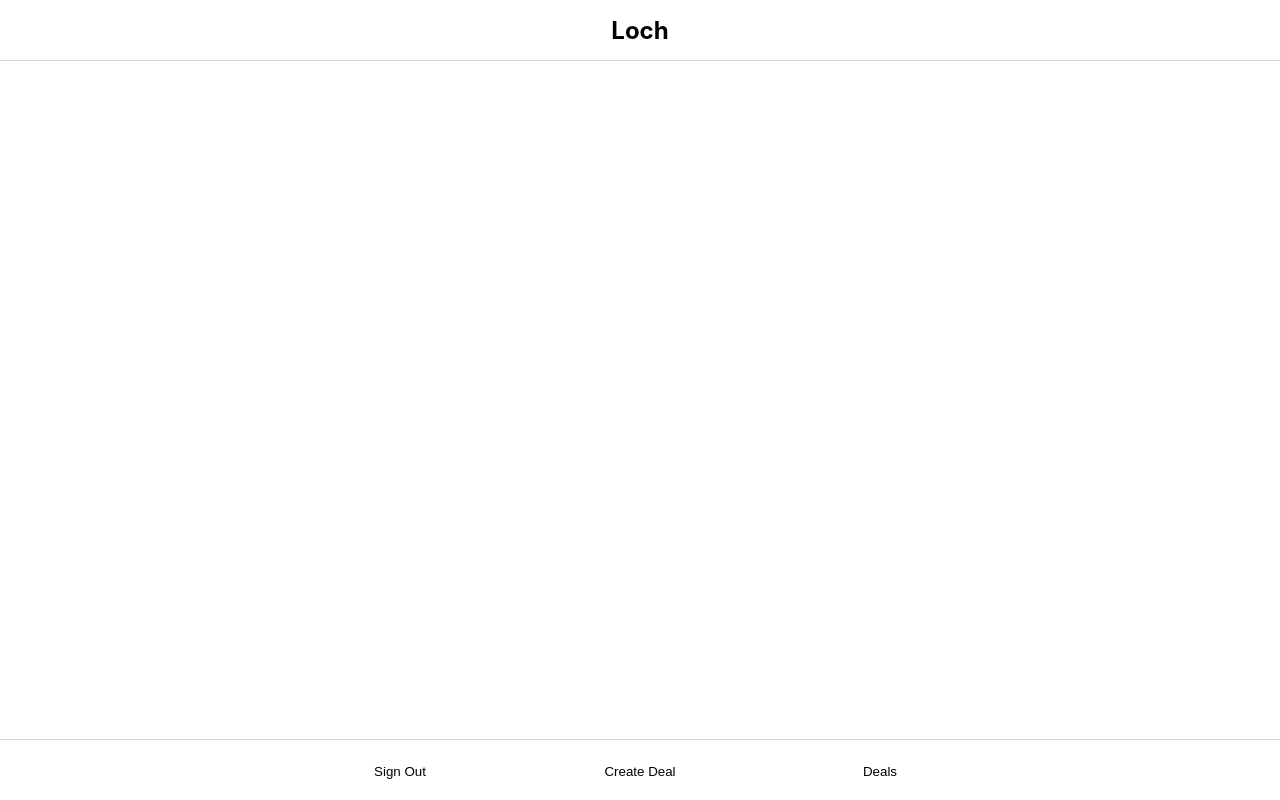
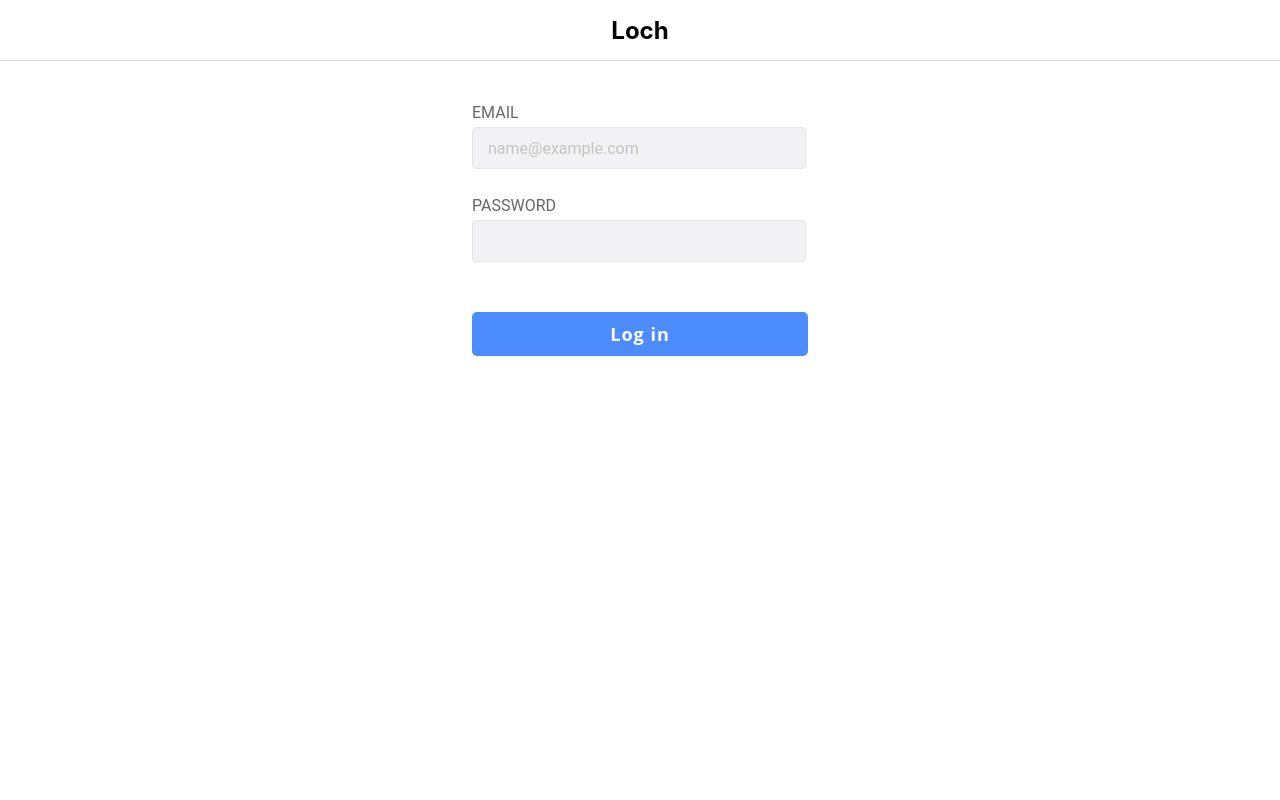
Before and after one commit to Sabir001/loch-dashboard, a React (Create React App) app: page /auth/login in a window 1280 px wide. Built offline with nearby package versions, Linux system fonts and the light colour scheme.

Commit message:
Added sign in form

```diff
--- /dev/null
+++ b/src/components/Auth/SigninForm.css
@@ -0,0 +1,72 @@
+.sign-in-form {
+  align-items: center;
+  display: flex;
+  height: 100%;
+  justify-content: center;
+}
+
+.form {
+  margin-bottom: 98px;
+  margin-top: 41px;
+}
+
+.input-group {
+  margin-bottom: 26px;
+}
+.input-group:nth-last-child(-n + 2) {
+  margin-bottom: 50px;
+}
+.input-group > label,
+.input-group > input {
+  font-family: "Roboto", sans-serif;
+  max-width: 420px;
+  text-align: left;
+  width: 80%;
+}
+.input-group > label {
+  color: #676767;
+  display: inline-block;
+  margin-bottom: 5px;
+  text-transform: uppercase;
+}
+.input-group > input {
+  background: #f2f2f5;
+  border-radius: 4px;
+  border: 1px solid #e5e5e5;
+  color: #676767;
+  width: 90%;
+  font-size: 16px;
+  height: 40px;
+  outline: 0;
+  padding: 0 15px;
+  transition: all 0.3s;
+}
+.input-group > input:focus {
+  background: #fff;
+  border-color: #c4c4c4;
+}
+.input-group > input::placeholder {
+  color: #c4c4c4;
+  font-size: 16px;
+}
+
+button {
+  border-radius: 5px;
+  border: none;
+  color: #fff;
+  cursor: pointer;
+  font-family: "Open Sans", sans-serif;
+  font-size: 18px;
+  font-weight: bold;
+  letter-spacing: 1px;
+  width: 100%;
+  outline: 0;
+  padding: 10px 0;
+  transition: background 0.3s;
+}
+button.primary {
+  background: #4c8cff;
+}
+button.primary:hover {
+  background: #3d80fc;
+}
--- a/src/components/Auth/SigninForm.js
+++ b/src/components/Auth/SigninForm.js
@@ -1,7 +1,55 @@
-import React from "react";
+import React, { useState } from "react";
+import { toast } from "react-toastify";
+import "./SigninForm.css";
 
-function SigninForm() {
-  return <div>Todo</div>;
+const validEmailRegex = RegExp(
+  /^(([^<>()[\]\\.,;:\s@"]+(\.[^<>()[\]\\.,;:\s@"]+)*)|(".+"))@((\[[0-9]{1,3}\.[0-9]{1,3}\.[0-9]{1,3}\.[0-9]{1,3}\])|(([a-zA-Z\-0-9]+\.)+[a-zA-Z]{2,}))$/
+);
+
+function SigninForm({ userSignIn, signinLoader }) {
+  const [email, setEmail] = useState("");
+  const [password, setPassword] = useState("");
+  const handleSubmit = (e) => {
+    e.preventDefault();
+    if (!email) {
+      toast.error("Please enter your email");
+    } else if (!password) {
+      toast.error("Please enter your password");
+    } else if (!email.match(validEmailRegex)) {
+      toast.error("Invalid email address");
+    } else {
+      userSignIn({
+        username: email,
+        password,
+      });
+    }
+  };
+  return (
+    <div className="sign-in-form">
+      <form className="form" onSubmit={handleSubmit}>
+        <div className="input-group">
+          <label htmlFor="email">Email</label>
+          <input
+            type="email"
+            name="email"
+            placeholder="name@example.com"
+            value={email}
+            onChange={(e) => setEmail(e.target.value)}
+          />
+        </div>
+        <div className="input-group">
+          <label htmlFor="password">Password</label>
+          <input
+            type="password"
+            name="password"
+            value={password}
+            onChange={(e) => setPassword(e.target.value)}
+          />
+        </div>
+        <button className="primary">Log in</button>
+      </form>
+    </div>
+  );
 }
 
 export default SigninForm;
--- a/src/components/Common/Header.css
+++ b/src/components/Common/Header.css
@@ -3,7 +3,7 @@
   border-bottom: 1px solid #d6d6d6;
   width: 100%;
   height: 60px;
-  position: fixed;
+  position: sticky;
   top: 0;
   z-index: 1;
 }
--- a/src/layouts/AuthLayout.js
+++ b/src/layouts/AuthLayout.js
@@ -33,7 +33,6 @@ function AuthLayout({ history }) {
     <>
       <Header />
       <Switch>{getRoutes(routes)}</Switch>
-      <Footer />
     </>
   );
 }
```
